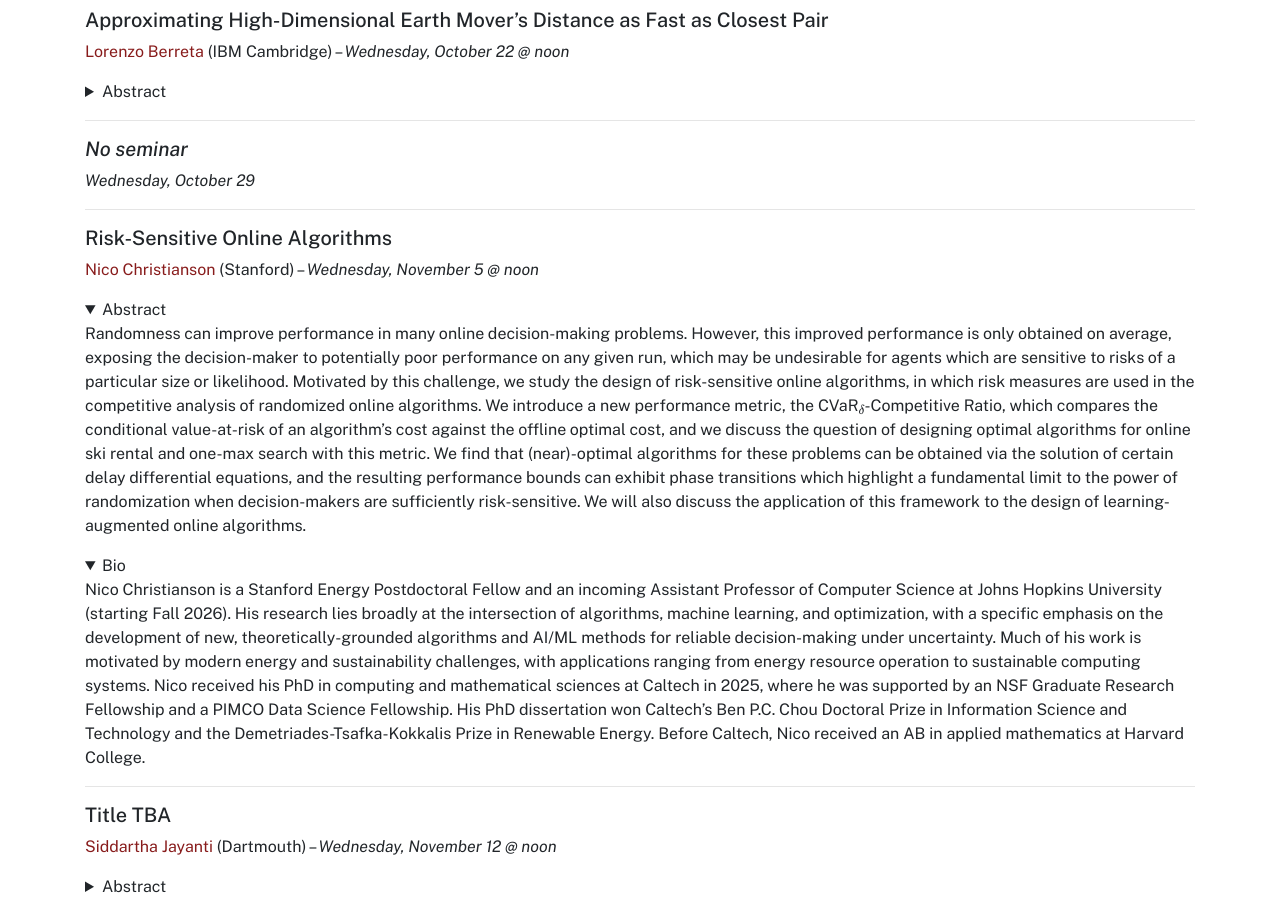
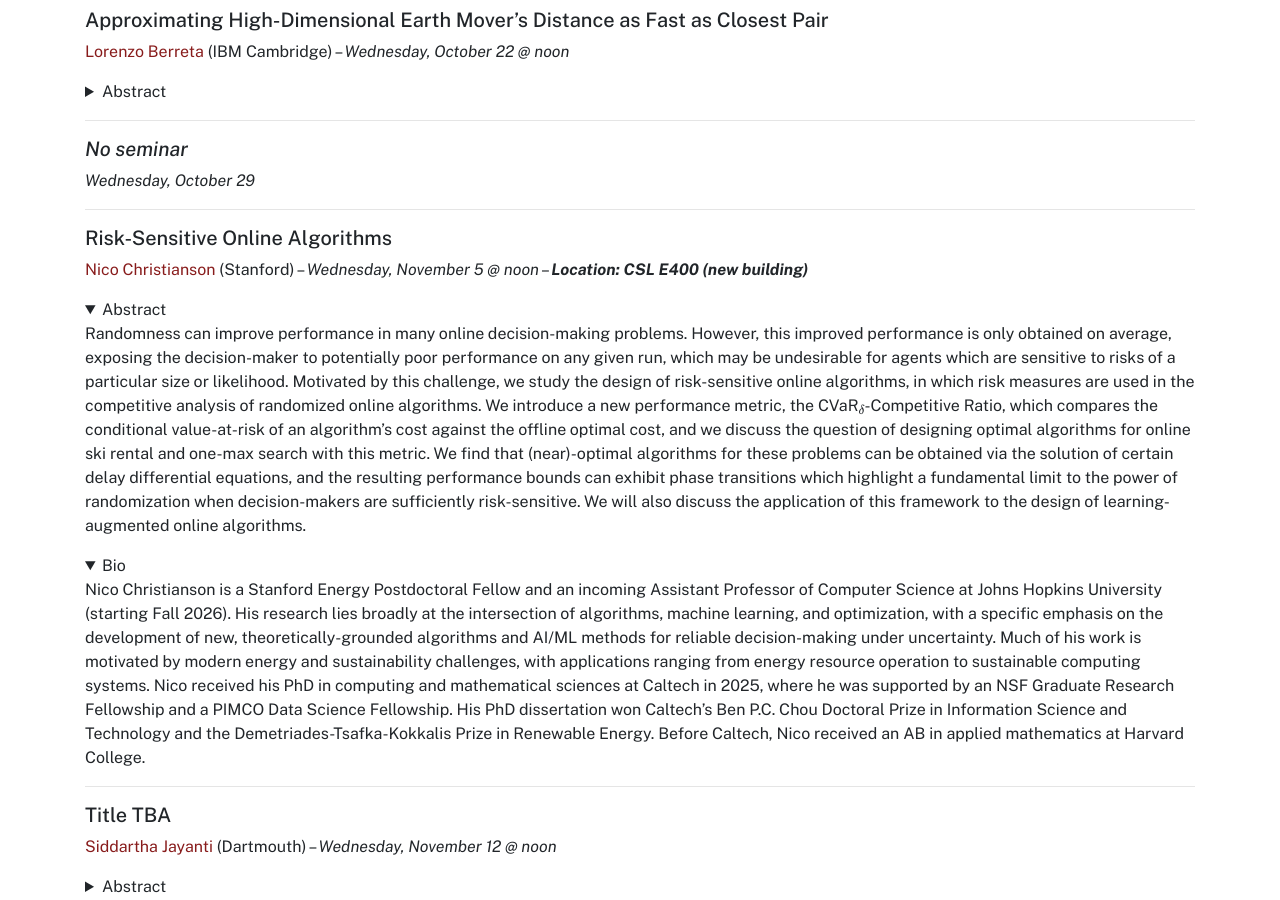
Before and after one commit to umass-theory/umass-theory.github.io, a Jekyll site: the page built from seminar.md, in a window 1280 px wide and 900 px high, scrolled down 1696 px. Built offline with Jekyll 4.4.1, drawn with Linux system fonts in a browser that asks for light colours.

Commit message:
Update seminar details with location information
Added location details for the seminar on risk-sensitive online algorithms.

```diff
--- a/seminar.md
+++ b/seminar.md
@@ -145,7 +145,7 @@ We give a reduction from $$(1+\epsilon)$$-approximate Earth Mover's Distance (EM
 
 ##### Risk-Sensitive Online Algorithms
 
-[Nico Christianson](https://nicochristianson.com/) (Stanford) -- *Wednesday, November 5 @ noon*
+[Nico Christianson](https://nicochristianson.com/) (Stanford) -- *Wednesday, November 5 @ noon* -- ***Location: CSL E400 (new building)***
 <details markdown="1" open="1">
 <summary>Abstract</summary>
 
```
